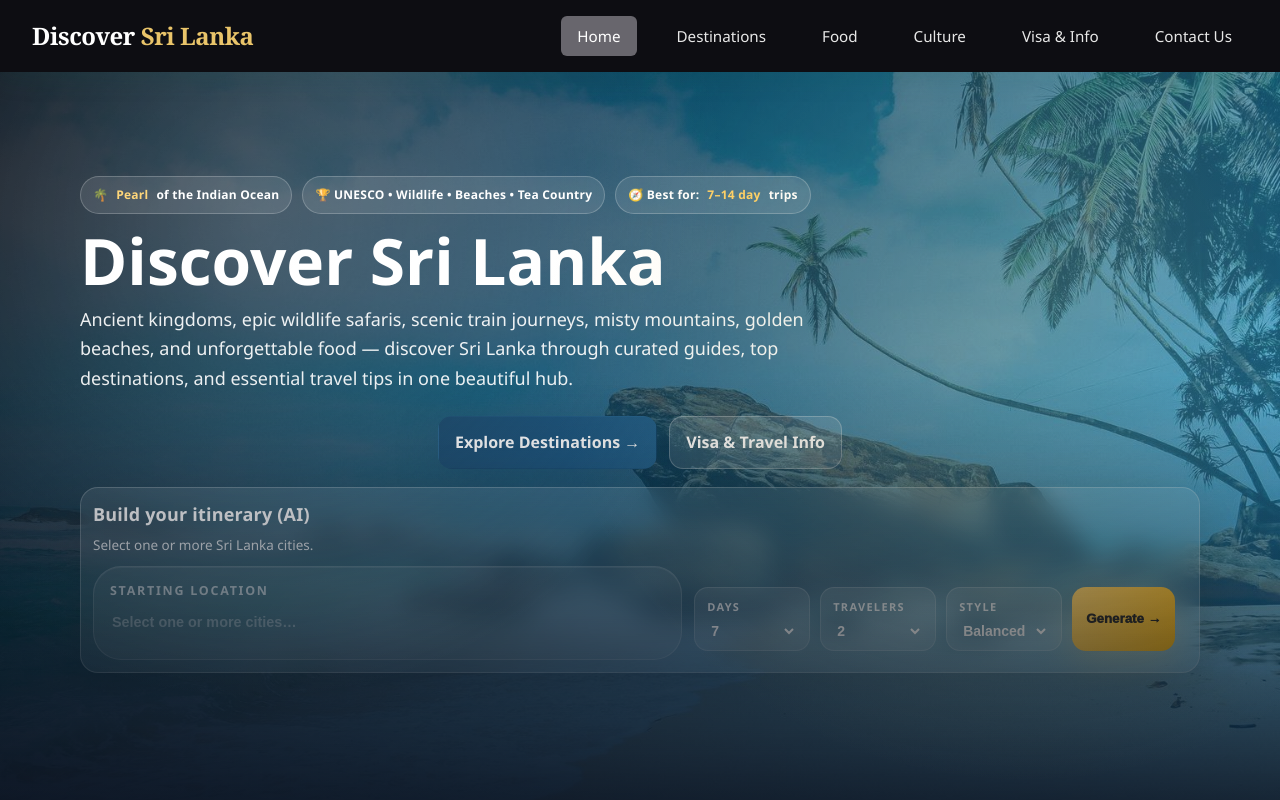
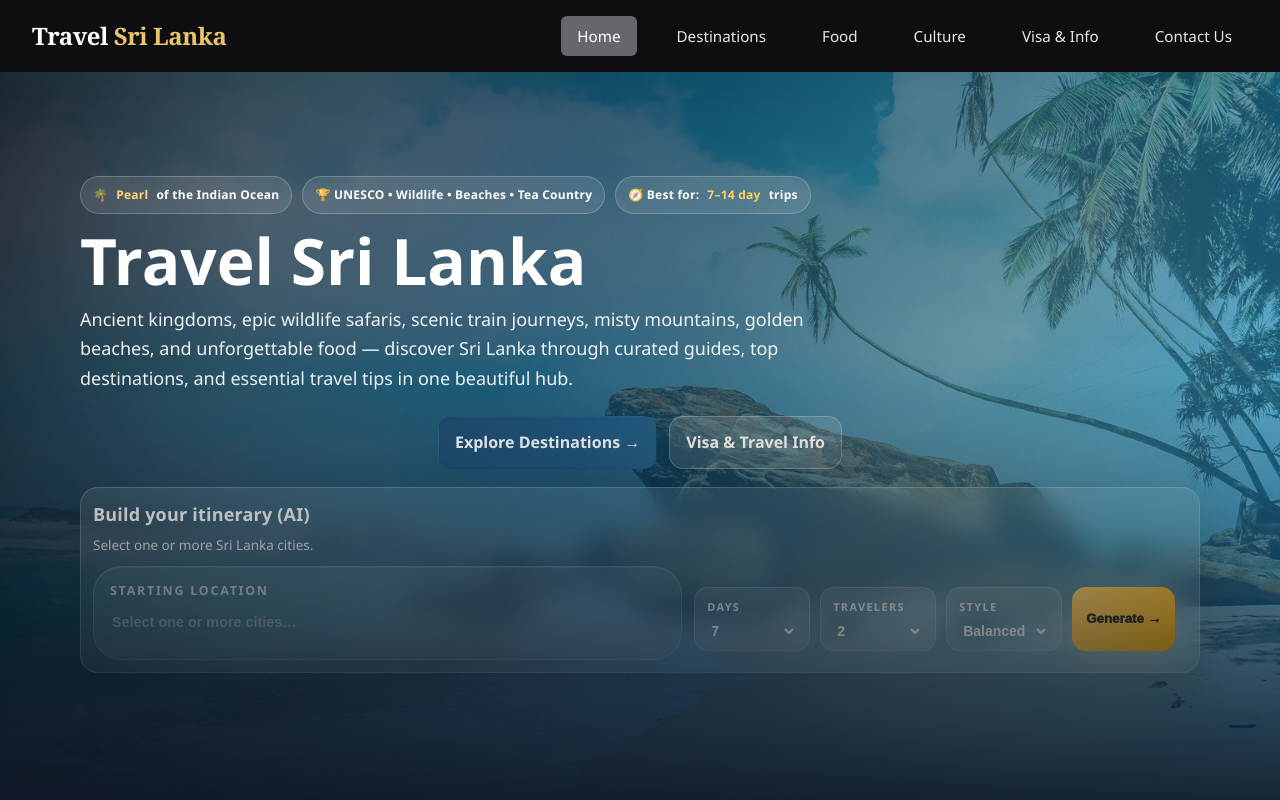
Before and after one commit to surendrathilakasiri/SriLankaTravel, a website: page index.html in a window 1280 px wide. Shown: the top 800 px of the page. Drawn offline with Linux system fonts and the light colour scheme.

Commit message:
title change

```diff
--- a/index.html
+++ b/index.html
@@ -320,7 +320,7 @@
 <body>
   <header class="site-header">
     <div class="header-inner">
-      <a href="index.html" class="logo">Discover <span>Sri Lanka</span></a>
+      <a href="index.html" class="logo">Travel <span>Sri Lanka</span></a>
       <button class="menu-toggle" aria-label="Toggle menu">☰</button>
       <nav class="nav-main">
         <a href="index.html" class="active">Home</a>
@@ -342,7 +342,7 @@
           <span class="pill">🧭 Best for: <b>7–14 day</b> trips</span>
         </div>
 
-        <h1 class="hero-title">Discover Sri Lanka</h1>
+        <h1 class="hero-title">Travel Sri Lanka</h1>
         <p class="hero-subtitle">
           Ancient kingdoms, epic wildlife safaris, scenic train journeys, misty mountains, golden beaches, and unforgettable food — discover Sri Lanka through curated guides, top destinations, and essential
           travel tips in one beautiful hub.
```
